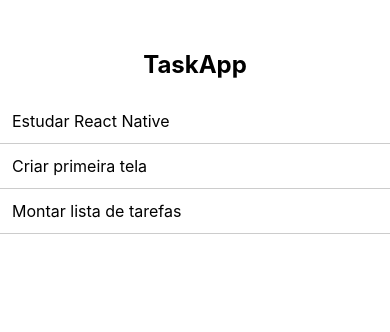
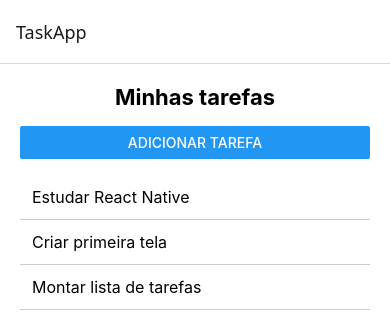
Before and after one commit to WelderBM/Taskapp, a React Native app: screen /Home in a window 390 px wide. Shown: the top 332 px of the page. Built offline with nearby package versions, Linux system fonts and the light colour scheme.

Commit message:
Refactor App structure to use React Navigation and implement Home and NewTask screens

```diff
--- a/App.tsx
+++ b/App.tsx
@@ -1,47 +1,27 @@
 import React from 'react';
-import { FlatList, Text, View, StyleSheet } from 'react-native';
-import TaskItem from './components/TaskItem';
+import { NavigationContainer } from '@react-navigation/native';
+import { createNativeStackNavigator } from '@react-navigation/native-stack';
 
-// 1. Dados da lista
-const tarefas = [
-  { id: '1', titulo: 'Estudar React Native' },
-  { id: '2', titulo: 'Criar primeira tela' },
-  { id: '3', titulo: 'Montar lista de tarefas' },
-];
+import HomeScreen from './src/screens/HomeScreen';
+import NewTask from './src/screens/NewTask';
+
+const Stack = createNativeStackNavigator();
 
 export default function App() {
   return (
-    <View style={styles.container}>
-      <Text style={styles.title}>TaskApp</Text>
-
-      <FlatList
-        data={tarefas}
-        renderItem={({ item }) => <TaskItem titulo={item.titulo} />}
-        keyExtractor={(item) => item.id}
-        contentContainerStyle={styles.list}
-      />
-    </View>
+    <NavigationContainer>
+      <Stack.Navigator initialRouteName="Home">
+        <Stack.Screen
+          name="Home"
+          component={HomeScreen}
+          options={{ title: 'TaskApp' }}
+        />
+        <Stack.Screen
+          name="NewTask"
+          component={NewTask}
+          options={{ title: 'Nova Tarefa' }}
+        />
+      </Stack.Navigator>
+    </NavigationContainer>
   );
 }
-
-const styles = StyleSheet.create({
-  container: {
-    flex: 1,
-    backgroundColor: '#fff',
-    paddingTop: 50,
-  },
-  title: {
-    fontSize: 24,
-    fontWeight: 'bold',
-    textAlign: 'center',
-    marginBottom: 20,
-  },
-  list: {
-    flex: 1,
-  },
-  listContent: {
-    alignItems: 'center',
-    justifyContent: 'center',
-    flexGrow: 1,
-  },
-});
--- /dev/null
+++ b/src/screens/HomeScreen.tsx
@@ -0,0 +1,47 @@
+import React from 'react';
+import { FlatList, Text, View, StyleSheet, Button } from 'react-native';
+import TaskItem from '../components/TaskItem';
+
+const tarefas = [
+  { id: '1', titulo: 'Estudar React Native' },
+  { id: '2', titulo: 'Criar primeira tela' },
+  { id: '3', titulo: 'Montar lista de tarefas' },
+];
+
+export default function HomeScreen({ navigation }: any) {
+  return (
+    <View style={styles.container}>
+      <Text style={styles.title}>Minhas tarefas</Text>
+
+      <Button
+        title="Adicionar tarefa"
+        onPress={() => navigation.navigate('NovaTarefa')}
+      />
+
+      <FlatList
+        data={tarefas}
+        renderItem={({ item }) => <TaskItem titulo={item.titulo} />}
+        keyExtractor={(item) => item.id}
+        contentContainerStyle={styles.list}
+      />
+    </View>
+  );
+}
+
+const styles = StyleSheet.create({
+  container: {
+    flex: 1,
+    padding: 20,
+    backgroundColor: '#fff',
+  },
+  title: {
+    fontSize: 22,
+    fontWeight: 'bold',
+    marginBottom: 16,
+    textAlign: 'center',
+  },
+  list: {
+    marginTop: 16,
+    paddingBottom: 20,
+  },
+});
--- /dev/null
+++ b/src/screens/NewTask.tsx
@@ -0,0 +1,26 @@
+import React from 'react';
+import { View, Text, StyleSheet } from 'react-native';
+
+export default function NewTask() {
+  return (
+    <View style={styles.container}>
+      <Text style={styles.title}>Tela de nova tarefa</Text>
+      <Text>Aqui vamos criar o formulário na próxima aula.</Text>
+    </View>
+  );
+}
+
+const styles = StyleSheet.create({
+  container: {
+    flex: 1,
+    padding: 20,
+    backgroundColor: '#fff',
+    justifyContent: 'center',
+  },
+  title: {
+    fontSize: 22,
+    fontWeight: 'bold',
+    marginBottom: 12,
+    textAlign: 'center',
+  },
+});
```
Also changed, not shown: src/components/TaskItem.tsx (renamed from components/TaskItem.tsx).
